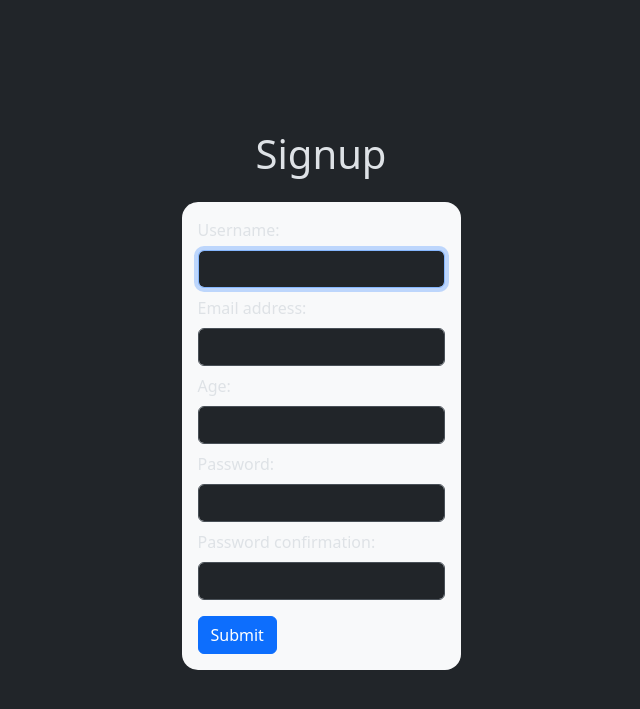
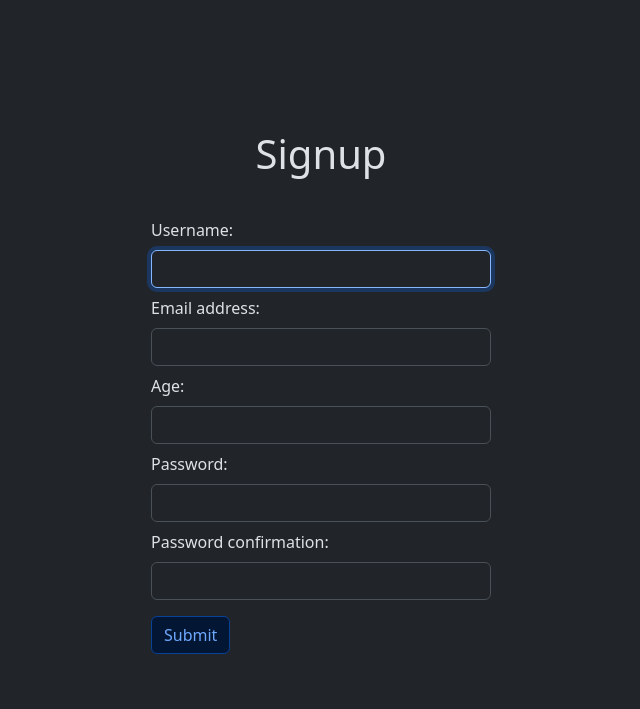
Before and after one commit to AlexYelisieiev/status-network, a Django app: page /accounts/signup/ in a window 1280 px wide. Shown: the top 709 px of the page, without its empty margins (319-959 px from the left). Run offline with Django 4.2, Linux system fonts and the light colour scheme.

Commit message:
Update UI

```diff
--- a/templates/registration/login.html
+++ b/templates/registration/login.html
@@ -3,7 +3,7 @@
 {% block body %}
     <div class="container d-flex flex-column justify-content-center align-items-center flex-wrap" style="height: 100vh;">
         <h1 class="mb-4">Login</h1>
-        <form action="" method="post" class="form h-auto bg-light rounded-4 col-lg-3 p-3 col-md-4 col-sm-6">
+        <form action="" method="post" class="form h-auto rounded-4 col-lg-3 p-3 col-md-4 col-sm-6">
             {% csrf_token %}
             <div>
                 <label for="id_username" class="form-label">Username:</label>
@@ -15,7 +15,7 @@
                 <input type="password" name="password" autocomplete="current-password" required="" id="id_password" class="form-control">
                 <a href="{% url 'password_reset' %}">Forgot password?</a>
             </div>
-            <button type="submit" class="btn btn-primary mt-3">Submit</button>
+            <button type="submit" class="btn bg-primary-subtle text-primary-emphasis border border-primary-subtle mt-3">Submit</button>
         </form>
     </div>
 {% endblock body %}
--- a/templates/registration/password_reset_confirm.html
+++ b/templates/registration/password_reset_confirm.html
@@ -3,7 +3,7 @@
 {% block body %}
 <div class="container d-flex flex-column justify-content-center align-items-center flex-wrap" style="height: 100vh;">
     <h1 class="mb-4">Create a new password</h1>
-    <form class="form bg-light rounded-4 col-lg-3 p-3 col-md-4 col-sm-6 mt-4" action="" method="post">
+    <form class="form rounded-4 col-lg-3 p-3 col-md-4 col-sm-6 mt-4" action="" method="post">
         {% csrf_token %}
         <div>
             <label class="form-label" for="id_new_password1">New password:</label>
@@ -13,7 +13,7 @@
             <label class="form-label" for="id_new_password2">New password confirmation:</label>
             <input  class="form-control" type="password" name="new_password2" autocomplete="new-password" required="" id="id_new_password2">
         </div>
-        <button class="btn btn-primary mt-3" type="submit">Submit</button>
+        <button class="btn bg-primary-subtle text-primary-emphasis border border-primary-subtle mt-3" type="submit">Submit</button>
     </form>
 </div>
 {% endblock body %}
--- a/templates/registration/password_reset_form.html
+++ b/templates/registration/password_reset_form.html
@@ -3,13 +3,13 @@
 {% block body %}
 <div class="container d-flex flex-column justify-content-center align-items-center flex-wrap" style="height: 100vh;">
     <h1>Reset your password</h1>
-    <form class="form bg-light rounded-4 col-lg-3 p-3 col-md-4 col-sm-6 mt-4" method="post">
+    <form class="form rounded-4 col-lg-3 p-3 col-md-4 col-sm-6 mt-4" method="post">
         {% csrf_token %}
         <div>
             <label class="form-label" for="id_email">Email:</label>
             <input class="form-control" type="email" name="email" autocomplete="email" maxlength="254" required="" id="id_email">
         </div>
-        <button class="btn btn-primary mt-3" type="submit">Submit</button>
+        <button class="btn bg-primary-subtle text-primary-emphasis border border-primary-subtle mt-3" type="submit">Submit</button>
     </form>
 </div>
 {% endblock body %}
--- a/templates/signup.html
+++ b/templates/signup.html
@@ -3,7 +3,7 @@
 {% block body %}
 <div class="container d-flex flex-column justify-content-center align-items-center flex-wrap" style="height: 100vh;">
     <h1 class="mb-4">Signup</h1>
-    <form action="" class="form bg-light rounded-4 col-lg-3 p-3 col-md-4 col-sm-6" method="post">
+    <form action="" class="form rounded-4 col-lg-4 p-3 col-md-5 col-sm-6" method="post">
         {% csrf_token %}
         <div>
             <label class="form-label" for="id_username">Username:</label>
@@ -25,7 +25,7 @@
             <label class="form-label" for="id_password2">Password confirmation:</label>
             <input class="form-control" type="password" name="password2" autocomplete="new-password" required="" id="id_password2">
         </div>
-        <button class="btn btn-primary mt-3" type="submit">Submit</button>
+        <button class="btn bg-primary-subtle text-primary-emphasis border border-primary-subtle mt-3" type="submit">Submit</button>
     </form>
     </div>
 {% endblock body %}
```
